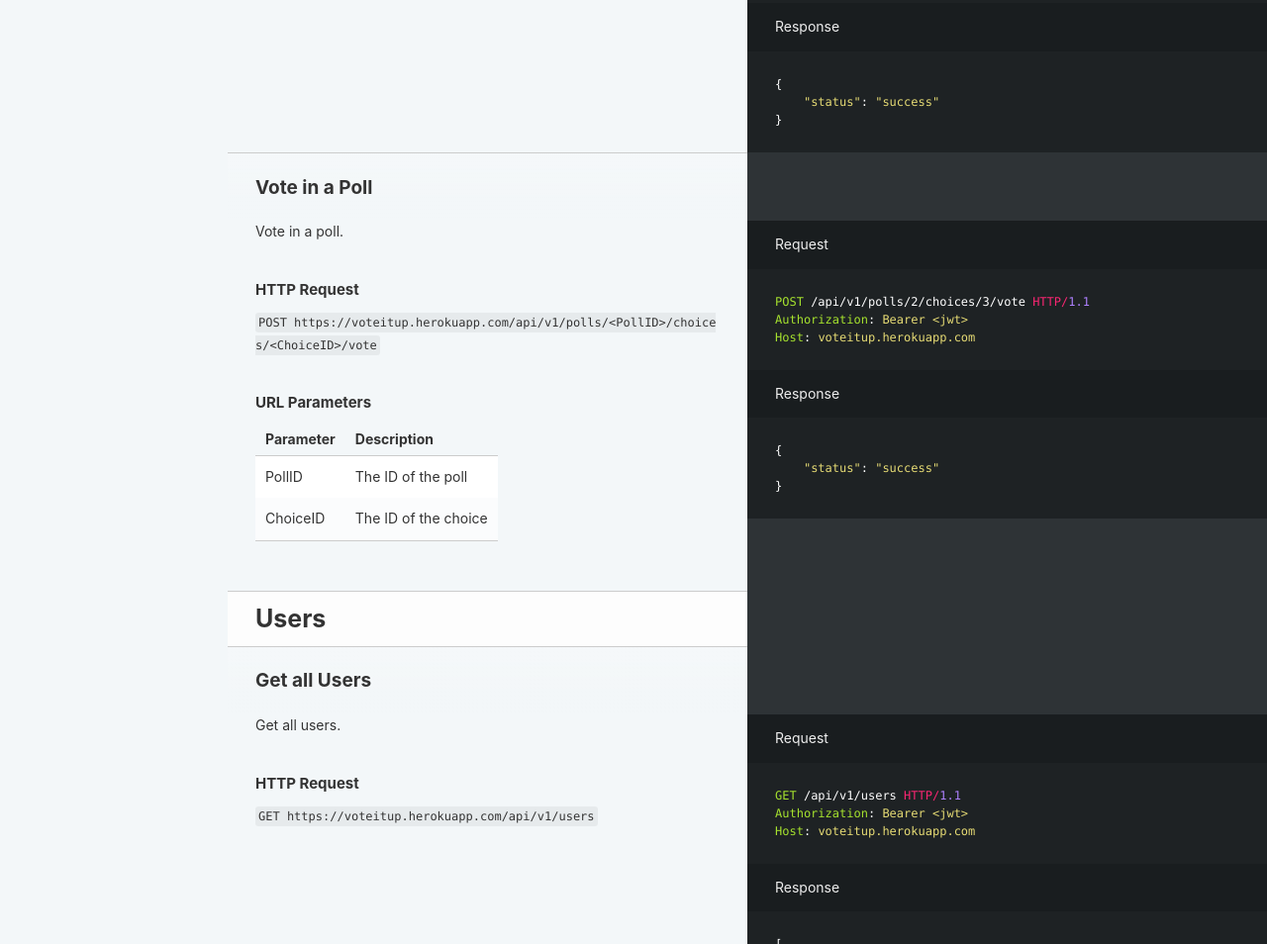
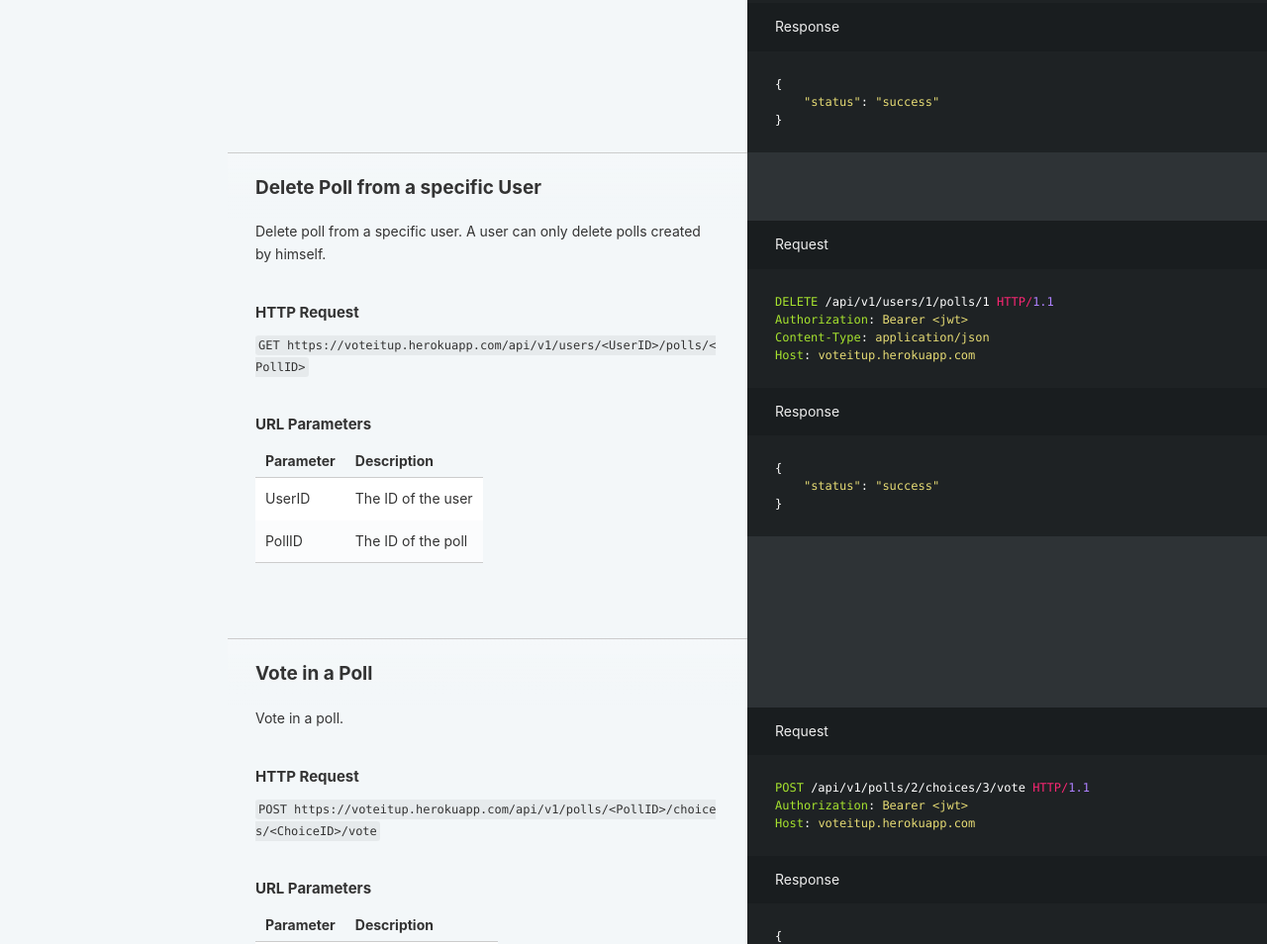
Before and after one commit to echosergio/voteitup-api, a plain HTML site: page index.html in a window 1280 px wide. Shown: the part 6359-7313 px from the top of the page at 99% size. Drawn offline with Linux system fonts and the light colour scheme.

Commit message:
Add delete poll documentation

```diff
--- a/index.html
+++ b/index.html
@@ -256,6 +256,9 @@
                   </li>
                   <li>
                     <a href="#create-poll-to-a-specific-user" class="toc-h2 toc-link" data-title="Create Poll to a specific User">Create Poll to a specific User</a>
+                  </li>
+                  <li>
+                    <a href="#delete-poll-from-a-specific-user" class="toc-h2 toc-link" data-title="Delete Poll from a specific User">Delete Poll from a specific User</a>
                   </li>
                   <li>
                     <a href="#vote-in-a-poll" class="toc-h2 toc-link" data-title="Vote in a Poll">Vote in a Poll</a>
@@ -725,6 +728,45 @@ You must replace <code>&lt;jwt&gt;</code> with the provided JSON Web Token.
 <td>The ID of the user associated to the poll</td>
 </tr>
 </tbody></table>
+<h2 id='delete-poll-from-a-specific-user'>Delete Poll from a specific User</h2>
+<blockquote>
+<p>Request</p>
+</blockquote>
+<pre class="highlight http tab-http"><code><span class="nf">DELETE</span> <span class="nn">/api/v1/users/1/polls/1</span> <span class="k">HTTP</span><span class="o">/</span><span class="m">1.1</span>
+<span class="na">Authorization</span><span class="p">:</span> <span class="s">Bearer &lt;jwt&gt;</span>
+<span class="na">Content-Type</span><span class="p">:</span> <span class="s">application/json</span>
+<span class="na">Host</span><span class="p">:</span> <span class="s">voteitup.herokuapp.com</span>
+</code></pre><pre class="highlight shell tab-shell"><code>curl <span class="s2">"https://voteitup.herokuapp.com/api/v1/users/1/polls/1"</span>
+  -H <span class="s2">"Authorization: Bearer &lt;jwt&gt;"</span>
+  -H <span class="s2">"Content-Type: application/json"</span>
+  -X DELETE
+</code></pre>
+<blockquote>
+<p>Response</p>
+</blockquote>
+<pre class="highlight json tab-json"><code><span class="p">{</span><span class="w">
+    </span><span class="s2">"status"</span><span class="p">:</span><span class="w"> </span><span class="s2">"success"</span><span class="w">
+</span><span class="p">}</span><span class="w">
+</span></code></pre>
+<p>Delete poll from a specific user. A user can only delete polls created by himself.</p>
+<h3 id='http-request-7'>HTTP Request</h3>
+<p><code>GET https://voteitup.herokuapp.com/api/v1/users/&lt;UserID&gt;/polls/&lt;PollID&gt;</code></p>
+<h3 id='url-parameters-6'>URL Parameters</h3>
+<table><thead>
+<tr>
+<th>Parameter</th>
+<th>Description</th>
+</tr>
+</thead><tbody>
+<tr>
+<td>UserID</td>
+<td>The ID of the user</td>
+</tr>
+<tr>
+<td>PollID</td>
+<td>The ID of the poll</td>
+</tr>
+</tbody></table>
 <h2 id='vote-in-a-poll'>Vote in a Poll</h2>
 <blockquote>
 <p>Request</p>
@@ -744,9 +786,9 @@ You must replace <code>&lt;jwt&gt;</code> with the provided JSON Web Token.
 </span><span class="p">}</span><span class="w">
 </span></code></pre>
 <p>Vote in a poll.</p>
-<h3 id='http-request-7'>HTTP Request</h3>
+<h3 id='http-request-8'>HTTP Request</h3>
 <p><code>POST https://voteitup.herokuapp.com/api/v1/polls/&lt;PollID&gt;/choices/&lt;ChoiceID&gt;/vote</code></p>
-<h3 id='url-parameters-6'>URL Parameters</h3>
+<h3 id='url-parameters-7'>URL Parameters</h3>
 <table><thead>
 <tr>
 <th>Parameter</th>
@@ -799,7 +841,7 @@ You must replace <code>&lt;jwt&gt;</code> with the provided JSON Web Token.
 </span><span class="p">]</span><span class="w">
 </span></code></pre>
 <p>Get all users.</p>
-<h3 id='http-request-8'>HTTP Request</h3>
+<h3 id='http-request-9'>HTTP Request</h3>
 <p><code>GET https://voteitup.herokuapp.com/api/v1/users</code></p>
 <h2 id='get-user'>Get User</h2>
 <blockquote>
@@ -826,9 +868,9 @@ You must replace <code>&lt;jwt&gt;</code> with the provided JSON Web Token.
 </span><span class="p">}</span><span class="w">
 </span></code></pre>
 <p>Get a specific user.</p>
-<h3 id='http-request-9'>HTTP Request</h3>
+<h3 id='http-request-10'>HTTP Request</h3>
 <p><code>GET https://voteitup.herokuapp.com/api/v1/users/&lt;ID&gt;</code></p>
-<h3 id='url-parameters-7'>URL Parameters</h3>
+<h3 id='url-parameters-8'>URL Parameters</h3>
 <table><thead>
 <tr>
 <th>Parameter</th>
@@ -869,7 +911,7 @@ You must replace <code>&lt;jwt&gt;</code> with the provided JSON Web Token.
 </span><span class="p">}</span><span class="w">
 </span></code></pre>
 <p>Create new user.</p>
-<h3 id='http-request-10'>HTTP Request</h3>
+<h3 id='http-request-11'>HTTP Request</h3>
 <p><code>POST https://voteitup.herokuapp.com/api/v1/users</code></p>
 <h3 id='body-parameters'>Body Parameters</h3>
 <table><thead>
@@ -937,9 +979,9 @@ You must replace <code>&lt;jwt&gt;</code> with the provided JSON Web Token.
 </span><span class="p">]</span><span class="w">
 </span></code></pre>
 <p>Get user activity sorted by date.</p>
-<h3 id='http-request-11'>HTTP Request</h3>
+<h3 id='http-request-12'>HTTP Request</h3>
 <p><code>GET https://voteitup.herokuapp.com/api/v1/users/&lt;ID&gt;/activity</code></p>
-<h3 id='url-parameters-8'>URL Parameters</h3>
+<h3 id='url-parameters-9'>URL Parameters</h3>
 <table><thead>
 <tr>
 <th>Parameter</th>
```
